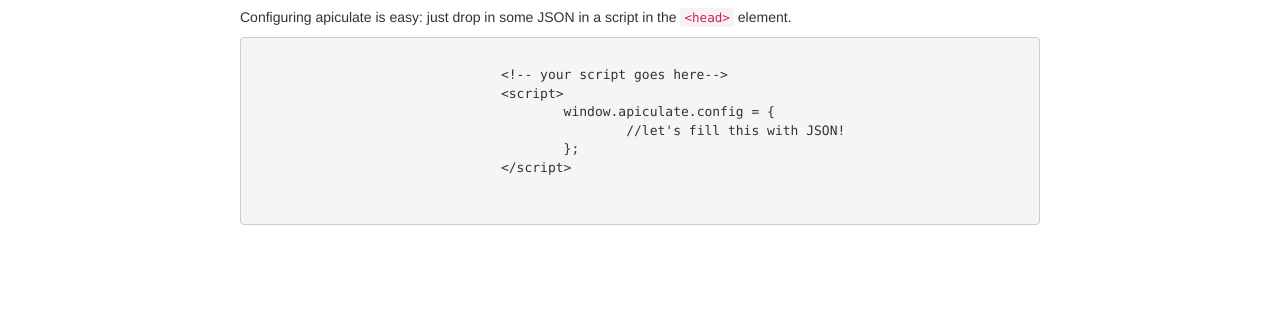
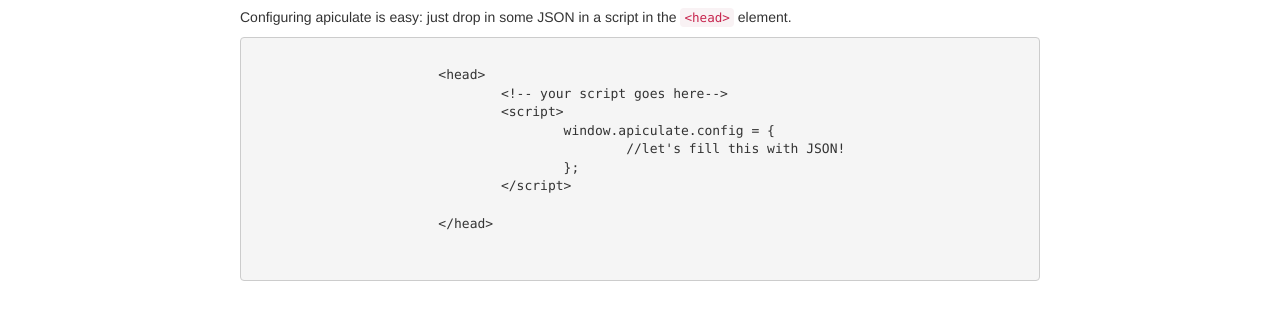
Before and after one commit to ACReeser/apiculate, a plain HTML site: page index.html in a window 1280 px wide. Shown: the part 578-898 px from the top of the page. Before the commit the page ends 843 px from the top, so only its background shows below. Drawn offline with nearby package versions, Linux system fonts and the light colour scheme; some packages are replaced by stand-ins of ours; a script that the page names is missing.

Commit message:
Making it clear that sample code is the header

```diff
--- a/index.html
+++ b/index.html
@@ -58,12 +58,15 @@
 		<p>Configuring apiculate is easy: just drop in some JSON in a script in the <code>&lt;head&gt;</code> element.</p>
 		<pre>
 			<code language="html">
+			&lt;head&gt;
 				&lt;!-- your script goes here--&gt;
 				&lt;script&gt;
 					window.apiculate.config = {
 						//let's fill this with JSON!
 					};
 				&lt;/script&gt;
+
+			&lt;/head&gt;
 			</code>
 		</pre>
 		<p></p>
```
Also changed, not shown: demo/apiculate.html (+1 -0 lines).
